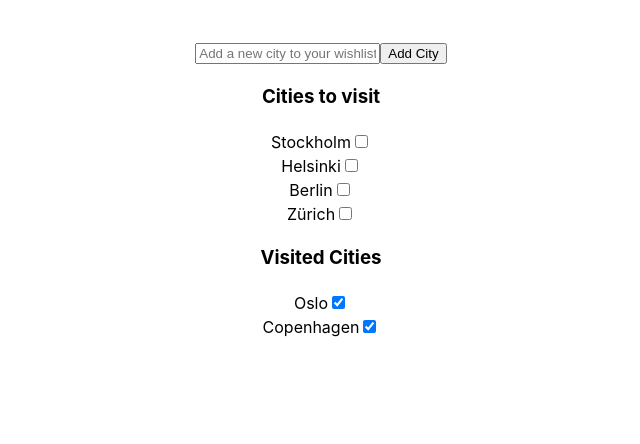
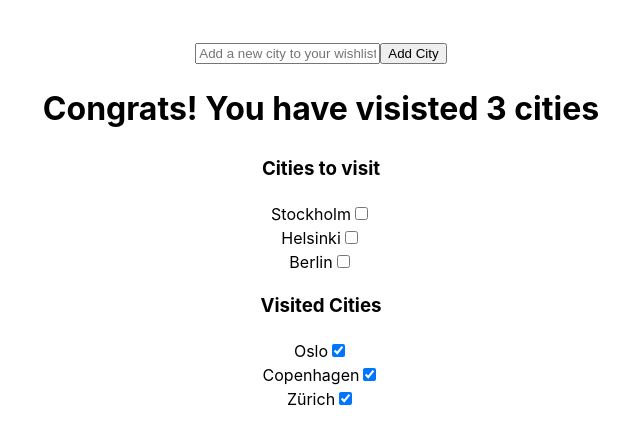
Before and after one commit to r0binsahin/travel-wishlist, a React (Vite) app: page / in a window 1280 px wide. Shown: the top 444 px of the page, without its empty margins (319-959 px from the left). Built offline with nearby package versions, Linux system fonts and the light colour scheme; data requests are answered from the project's data file.

Commit message:
http request commented out

```diff
--- a/db.json
+++ b/db.json
@@ -28,7 +28,7 @@
     {
       "id": "661c",
       "name": "Zürich",
-      "isVisited": false
+      "isVisited": true
     }
   ]
 }
--- a/src/App.tsx
+++ b/src/App.tsx
@@ -22,33 +22,33 @@ function App() {
 
     fetchCities();
   }, []);
-  const updateCityOnDatabase = async (city: City) => {
-    try {
-      axios.patch(`http://localhost:3000/cities/${city.id}`, {
-        isVisited: city.isVisited,
+
+  const handleChange = async (id: string) => {
+    const cityIndex = cities.findIndex((city) => city.id === id);
+
+    const updatedCity = {
+      ...cities[cityIndex],
+      isVisited: !cities[cityIndex].isVisited,
+    };
+
+    setCities(
+      cities.map((city, index) => (index === cityIndex ? updatedCity : city))
+    );
+
+    /*     try {
+      await axios.patch(`http://localhost:3000/cities/${id}`, {
+        isVisited: updatedCity.isVisited,
       });
     } catch (error) {
-      console.log(error);
-    }
-  };
-
-  const handleChange = (id: string) => {
-    cities.map((city) => {
-      if (city.id === id) {
-        const updatedCity = { ...city, isVisited: !city.isVisited };
-        updateCityOnDatabase(updatedCity);
-        setCities([...cities, updatedCity]);
-        console.log('updated:', updatedCity);
-        return updatedCity;
-      }
-    });
+      console.error('Failed to update city in database:', error);
+    } */
   };
 
   const addCity = async (name: string) => {
     try {
-      const newCity = { name, isVisited: false };
-      const res = await axios.post('http://localhost:3000/cities', newCity);
-      setCities([...cities, res.data]);
+      const newCity = { id: new Date().toString(), name, isVisited: false };
+      /*      const res = await axios.post('http://localhost:3000/cities', newCity); */
+      setCities([...cities, newCity]);
     } catch (error) {
       console.log(error);
     }
--- a/src/components/displayCities/DisplayCities.tsx
+++ b/src/components/displayCities/DisplayCities.tsx
@@ -12,6 +12,7 @@ export const DisplayCities = ({ cities, handleChange }: DisplayCitiesProps) => {
 
   return (
     <div className='cities-container'>
+      <h1>Congrats! You have visisted {visitedCities.length} cities</h1>
       <div className='cities-toVisit'>
         <h3>Cities to visit</h3>
         <div className='cities-wrapper'>
```
Also changed, not shown: src/assets/data.ts (added, +34 -0 lines).
